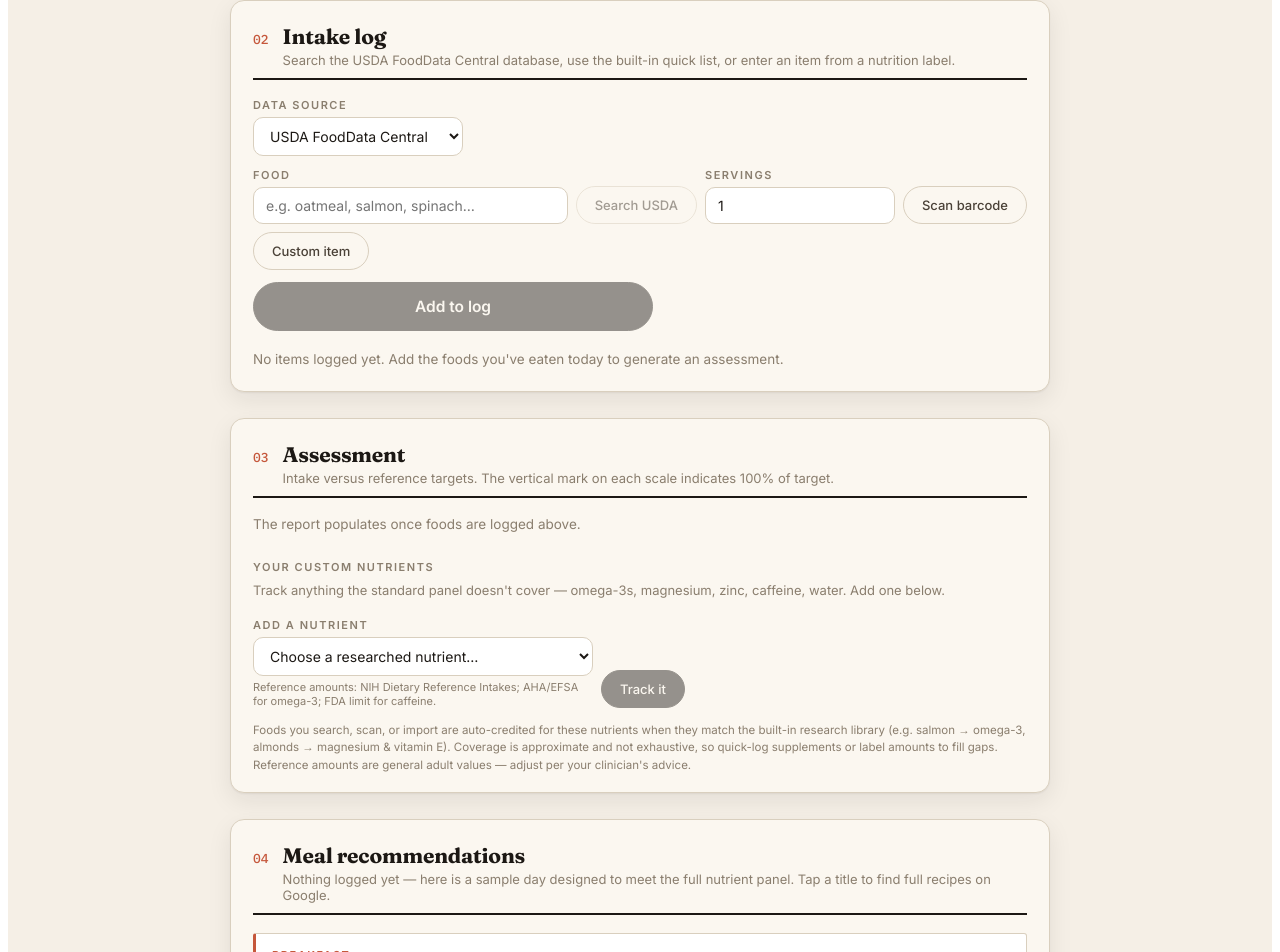
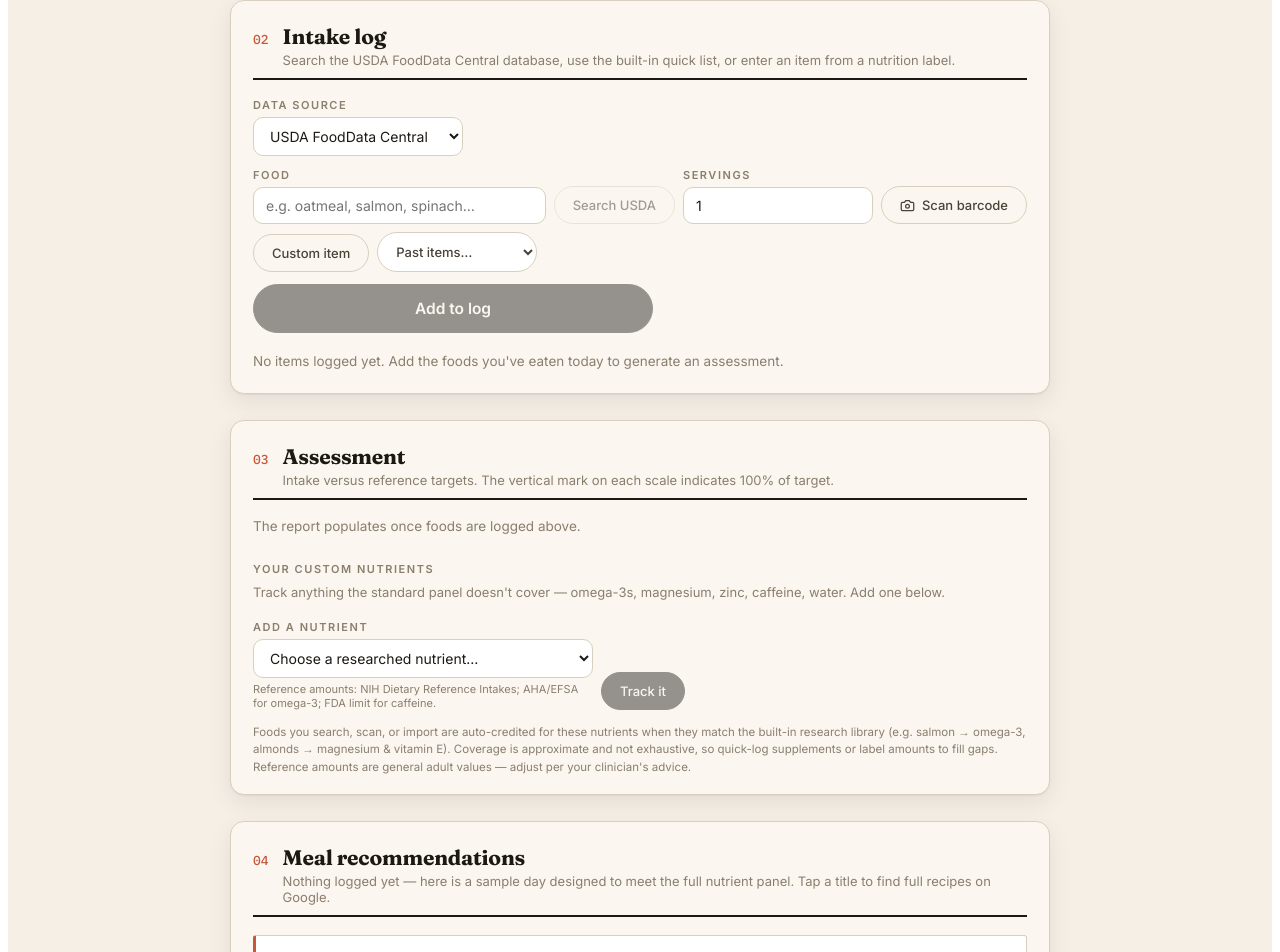
Before and after one commit to TKB789/nutrients, a React (Vite) app: page / in a window 1280 px wide. Shown: the part 799-1751 px from the top of the page. Built offline with nearby package versions, Linux system fonts and the light colour scheme.

Commit message:
Add files via upload

```diff
--- a/src/App.jsx
+++ b/src/App.jsx
@@ -536,6 +536,7 @@ const UKEY = "nutrition-users-v1";
 const BKEY = "nutrition-barcodes-v1";
 const CKEY = "nutrition-custom-nutrients-v1";
 const VKEY = "nutrition-ui-v1";
+const XKEY = "nutrition-custom-foods-v1";
 
 // Namespace stored data per person so several people can log on one device.
 // "Me" is the default, unnamed profile. Keys must not contain whitespace.
@@ -1686,6 +1687,9 @@ export default function NutritionAssessment() {
   const [recipes, setRecipes] = useState({});
   const [barcodes, setBarcodes] = useState({});
   const [customNutrients, setCustomNutrients] = useState({});
+  const [customFoods, setCustomFoods] = useState({});
+  const [showPastAll, setShowPastAll] = useState(false);
+  const [pastFilter, setPastFilter] = useState("");
   const [newNutrient, setNewNutrient] = useState({ name: "", unit: "g", target: "" });
   const [saveMsg, setSaveMsg] = useState("");
   const [users, setUsers] = useState(["Me"]);
@@ -1711,14 +1715,16 @@ export default function NutritionAssessment() {
   useEffect(() => {
     hydrated.current = false;
     (async () => {
-      const [h, r, p, b, c, v] = await Promise.all([
+      const [h, r, p, b, c, v, x] = await Promise.all([
         loadStore(userKey(HKEY, currentUser)),
         loadStore(userKey(RKEY, currentUser)),
         loadStore(userKey(PKEY, currentUser)),
         loadStore(userKey(BKEY, currentUser)),
         loadStore(userKey(CKEY, currentUser)),
         loadStore(userKey(VKEY, currentUser)),
+        loadStore(userKey(XKEY, currentUser)),
       ]);
+      setCustomFoods(x || {});
       setProfileOpen(!(v && v.profileOpen === false));
       setMacroStyle((v && v.macroStyle) || "standard");
       setCustomBands((v && v.customBands) || { carb: [45, 65], protein: [10, 35], fat: [20, 35] });
@@ -1953,6 +1959,13 @@ export default function NutritionAssessment() {
     setLog(l => [...l, { food, qty: v, label: `${v} ${cn.unit}`, id: Date.now() }]);
   };
 
+  const deleteCustomFood = async (name) => {
+    const next = { ...customFoods };
+    delete next[name];
+    setCustomFoods(next);
+    await saveStore(userKey(XKEY, currentUser), next);
+  };
+
   const deleteBarcode = async (code) => {
     const next = { ...barcodes };
     delete next[code];
@@ -1965,6 +1978,9 @@ export default function NutritionAssessment() {
     const food = { ...ZERO, name: custom.name, serving: "1 serving" };
     for (const k of ["kcal", "protein", "carb", "fat", "fiber", "sodium"]) food[k] = Number(custom[k]) || 0;
     for (const id of Object.keys(customNutrients)) { const v = Number(custom[id]); if (v > 0) food[id] = v; }
+    const nextCF = { ...customFoods, [food.name]: { food, lastUsed: Date.now() } };
+    setCustomFoods(nextCF);
+    saveStore(userKey(XKEY, currentUser), nextCF);
     setLog(l => [...l, { food, qty: 1, id: Date.now() }]);
     setCustom({ name: "", kcal: "", protein: "", carb: "", fat: "", fiber: "", sodium: "" });
     setShowCustom(false);
@@ -2319,12 +2335,58 @@ export default function NutritionAssessment() {
                     </Field>
                   )}
                 </div>
-                <button className="na-btn na-btn-quiet" onClick={() => { setShowScanner(s => !s); setScanStatus(""); }}>
+                <button className="na-btn na-btn-quiet" onClick={() => { setShowScanner(s => !s); setScanStatus(""); }}
+                  style={{ display: "inline-flex", alignItems: "center", gap: 7 }}>
+                  {!showScanner && (
+                    <svg aria-hidden width="15" height="15" viewBox="0 0 24 24" fill="none" stroke="currentColor" strokeWidth="2" strokeLinecap="round" strokeLinejoin="round">
+                      <path d="M14.5 4h-5L7 7H4a2 2 0 0 0-2 2v9a2 2 0 0 0 2 2h16a2 2 0 0 0 2-2V9a2 2 0 0 0-2-2h-3l-2.5-3z" />
+                      <circle cx="12" cy="13" r="3" />
+                    </svg>
+                  )}
                   {showScanner ? "Cancel scan" : "Scan barcode"}
                 </button>
                 <button className="na-btn na-btn-quiet" onClick={() => setShowCustom(s => !s)}>
                   {showCustom ? "Cancel custom item" : "Custom item"}
                 </button>
+                <div style={{ width: 160 }}>
+                  <select className="na-select" value="" aria-label="Past items"
+                    style={{ borderRadius: 999, padding: "10px 14px", fontSize: 13, fontWeight: 500, color: "#4a4137" }}
+                    onChange={e => {
+                      const v = e.target.value;
+                      if (!v) return;
+                      if (v === "all") { setShowPastAll(true); setPastFilter(""); return; }
+                      const [kind, key] = [v.slice(0, 1), v.slice(2)];
+                      let food = null;
+                      if (kind === "s" && barcodes[key]) food = barcodes[key].food;
+                      if (kind === "c" && customFoods[key]) food = customFoods[key].food;
+                      if (kind === "r" && recipes[key]) food = recipes[key].food;
+                      if (food) { setSelected(food); setQuery(""); setUsdaResults([]); setScanStatus(""); }
+                    }}>
+                    <option value="">Past items…</option>
+                    <option value="all">View all past items ({Object.keys(barcodes).length + Object.keys(customFoods).length + Object.keys(recipes).length})…</option>
+                    {Object.values(barcodes).length > 0 && (
+                      <optgroup label="Scanned products">
+                        {Object.values(barcodes).sort((a, b) => (b.lastUsed || 0) - (a.lastUsed || 0)).slice(0, 12).map(e => (
+                          <option key={"s:" + e.code} value={"s:" + e.code}>{e.food.name}</option>
+                        ))}
+                      </optgroup>
+                    )}
+                    {Object.values(customFoods).length > 0 && (
+                      <optgroup label="Custom items">
+                        {Object.values(customFoods).sort((a, b) => (b.lastUsed || 0) - (a.lastUsed || 0)).slice(0, 12).map(e => (
+                          <option key={"c:" + e.food.name} value={"c:" + e.food.name}>{e.food.name}</option>
+                        ))}
+                      </optgroup>
+                    )}
+                    {Object.values(recipes).length > 0 && (
+                      <optgroup label="Recipes">
+                        {Object.values(recipes).sort((a, b) => (b.lastUsed || 0) - (a.lastUsed || 0)).slice(0, 12).map(r => (
+                          <option key={"r:" + r.name} value={"r:" + r.name}>{r.name}</option>
+                        ))}
+                      </optgroup>
+                    )}
+                  </select>
+                </div>
               </div>
 
               {/* Primary action — sized and placed last to signal it records the entry */}
@@ -2333,6 +2395,48 @@ export default function NutritionAssessment() {
                   marginTop: 12, padding: "14px 18px", fontSize: 15.5, fontWeight: 600 }}>
                 Add to log
               </button>
+
+              {showPastAll && (() => {
+                const q = pastFilter.trim().toLowerCase();
+                const fits = (name) => !q || name.toLowerCase().includes(q);
+                const groups = [
+                  { label: "Scanned products", rows: Object.values(barcodes).filter(e => fits(e.food.name)).sort((a, b) => (b.lastUsed || 0) - (a.lastUsed || 0)).map(e => ({ key: e.code, food: e.food, meta: e.code, del: () => deleteBarcode(e.code) })) },
+                  { label: "Custom items", rows: Object.values(customFoods).filter(e => fits(e.food.name)).sort((a, b) => (b.lastUsed || 0) - (a.lastUsed || 0)).map(e => ({ key: e.food.name, food: e.food, meta: `${Math.round(e.food.kcal)} kcal/serving`, del: () => deleteCustomFood(e.food.name) })) },
+                  { label: "Recipes", rows: Object.values(recipes).filter(r => fits(r.name)).sort((a, b) => (b.lastUsed || 0) - (a.lastUsed || 0)).map(r => ({ key: r.name, food: r.food, meta: `${Math.round(r.food.kcal)} kcal/serving`, del: () => deleteSavedRecipe(r.name) })) },
+                ];
+                const total = groups.reduce((n, g) => n + g.rows.length, 0);
+                return (
+                  <div style={{ marginTop: 14, padding: "14px 16px", background: C.paper, border: `1px solid ${C.rule}`, borderRadius: 10 }}>
+                    <div style={{ display: "flex", justifyContent: "space-between", alignItems: "center", gap: 10, marginBottom: 10 }}>
+                      <span className="na-eyebrow">All past items</span>
+                      <button className="na-btn na-btn-quiet" style={{ padding: "5px 12px" }} onClick={() => setShowPastAll(false)}>Close</button>
+                    </div>
+                    <input className="na-input" type="search" value={pastFilter} onChange={e => setPastFilter(e.target.value)}
+                      placeholder="Filter by name…" style={{ marginBottom: 10 }} />
+                    {total === 0 && <p style={{ margin: 0, fontSize: 13, color: C.faint }}>No past items{q ? " match that filter" : " yet"}.</p>}
+                    <div style={{ maxHeight: 340, overflowY: "auto" }}>
+                      {groups.map(g => g.rows.length > 0 && (
+                        <div key={g.label} style={{ marginBottom: 8 }}>
+                          <div className="na-eyebrow" style={{ margin: "6px 0 2px" }}>{g.label} ({g.rows.length})</div>
+                          {g.rows.map(row => (
+                            <div key={row.key} style={{ display: "flex", alignItems: "center", gap: 6, borderTop: `1px solid ${C.rule}` }}>
+                              <button onClick={() => { setSelected(row.food); setQuery(""); setUsdaResults([]); setScanStatus(""); setShowPastAll(false); }}
+                                style={{ flex: 1, display: "flex", justifyContent: "space-between", gap: 8, padding: "9px 4px", border: "none", background: "none", cursor: "pointer", fontSize: 13.5, textAlign: "left" }}>
+                                <span>{row.food.name}</span>
+                                <span className="na-mono" style={{ color: C.faint, fontSize: 11.5, whiteSpace: "nowrap" }}>{row.meta}</span>
+                              </button>
+                              <button onClick={row.del} aria-label={`Delete ${row.food.name}`}
+                                style={{ border: "none", background: "none", color: C.high, cursor: "pointer", fontSize: 12.5, padding: "9px 6px" }}>
+                                Delete
+                              </button>
+                            </div>
+                          ))}
+                        </div>
+                      ))}
+                    </div>
+                  </div>
+                );
+              })()}
 
               {showScanner && <BarcodeScanner onDetect={handleBarcode} onClose={() => setShowScanner(false)} />}
               {scanStatus && <p className="na-mono" style={{ marginTop: 12, marginBottom: 0, fontSize: 12.5, color: C.ok }}>{scanStatus}</p>}
```
